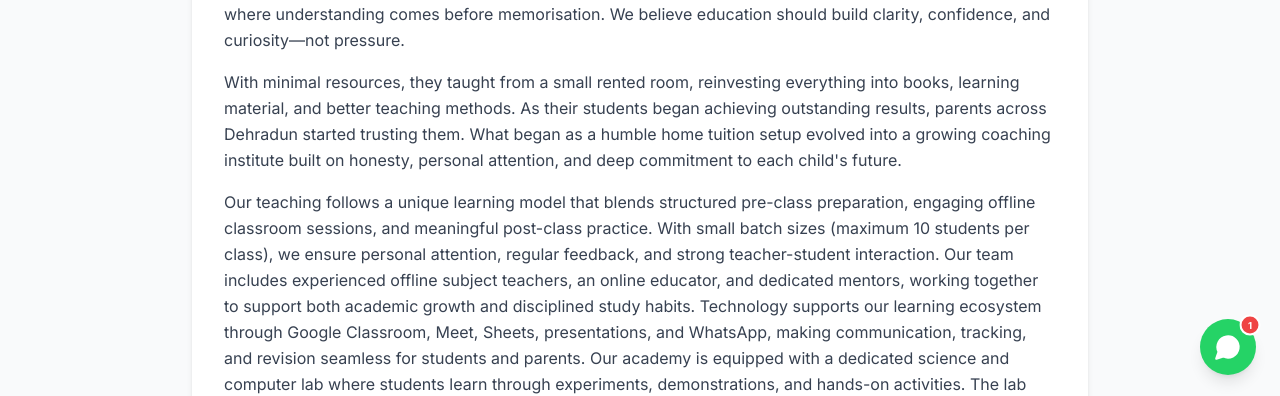
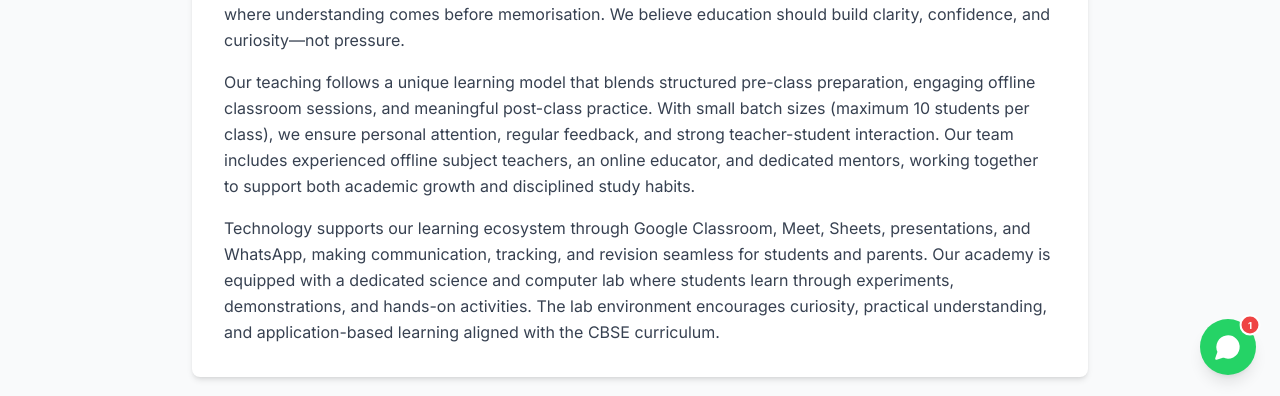
Before and after one commit to k-e-r-n-e-l-dotcom/Arambhik, a React (Vite) app: page /about in a window 1280 px wide. Shown: the part 401-797 px from the top of the page. Built offline with nearby package versions, Linux system fonts and the light colour scheme; no server answers.

Commit message:
Updated About.tsx

```diff
--- a/src/pages/About.tsx
+++ b/src/pages/About.tsx
@@ -29,12 +29,10 @@ export const About = () => {
              Arambhik Academy is a concept-driven learning institute designed for CBSE students from Class 6 to 10, where understanding comes before memorisation. We believe education should build clarity, confidence, and curiosity—not pressure.
             </p>
             <p className="text-gray-700 mb-4 leading-relaxed">
-              With minimal resources, they taught from a small rented room, reinvesting everything into books, learning material, and better teaching methods. As their students began achieving outstanding results, parents across Dehradun started trusting them. What began as a humble home tuition setup evolved into a growing coaching institute built on honesty, personal attention, and deep commitment to each child's future.
+            Our teaching follows a unique learning model that blends structured pre-class preparation, engaging offline classroom sessions, and meaningful post-class practice. With small batch sizes (maximum 10 students per class), we ensure personal attention, regular feedback, and strong teacher-student interaction. Our team includes experienced offline subject teachers, an online educator, and dedicated mentors, working together to support both academic growth and disciplined study habits.
             </p>
             <p className="text-gray-700 leading-relaxed">
-             Our teaching follows a unique learning model that blends structured pre-class preparation, engaging offline classroom sessions, and meaningful post-class practice. With small batch sizes (maximum 10 students per class), we ensure personal attention, regular feedback, and strong teacher-student interaction. Our team includes experienced offline subject teachers, an online educator, and dedicated mentors, working together to support both academic growth and disciplined study habits.
-
-Technology supports our learning ecosystem through Google Classroom, Meet, Sheets, presentations, and WhatsApp, making communication, tracking, and revision seamless for students and parents.
+          Technology supports our learning ecosystem through Google Classroom, Meet, Sheets, presentations, and WhatsApp, making communication, tracking, and revision seamless for students and parents.
 
 Our academy is equipped with a dedicated science and computer lab where students learn through experiments, demonstrations, and hands-on activities. The lab environment encourages curiosity, practical understanding, and application-based learning aligned with the CBSE curriculum.
             </p>
```
